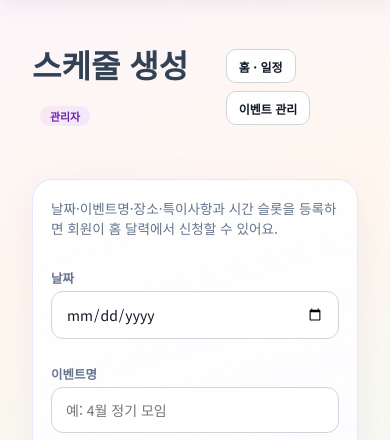
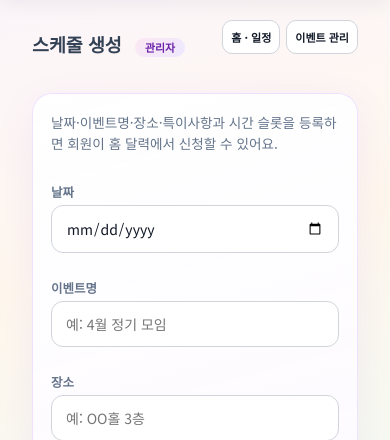
Before and after one commit to geniusKing0214/-, a FastAPI app: page /admin/events/new in a window 390 px wide. Shown: the part 99-539 px from the top of the page. Run offline with FastAPI, Linux system fonts and the light colour scheme; the visitor is signed in with stand-in values (Sample User, id 1); tables that the repository leaves empty hold one stand-in row (values such as "Sample post"); parts of the project's set-up code (start-up, migrations or seed data) failed here and were passed over.

Commit message:
Fix mobile schedule-create header nav buttons on one row
Co-authored-by: Cursor <cursoragent@cursor.com>

```diff
--- a/app/static/css/style.css
+++ b/app/static/css/style.css
@@ -940,6 +940,34 @@ textarea {
     gap: 8px;
 }
 
+/* 스케줄 생성·편집 등: 제목 옆 홈/이벤트 버튼 모바일에서도 한 줄 */
+@media (max-width: 640px) {
+    .sched-create-page .page-header {
+        flex-wrap: nowrap;
+        align-items: flex-start;
+        gap: 8px;
+    }
+
+    .sched-create-page .page-header h1 {
+        flex: 1 1 auto;
+        min-width: 0;
+        font-size: 1.15rem;
+        line-height: 1.35;
+    }
+
+    .sched-create-page .admin-schedule-header-actions {
+        flex-wrap: nowrap;
+        flex-shrink: 0;
+        gap: 6px;
+    }
+
+    .sched-create-page .admin-schedule-header-actions .btn-sm {
+        padding: 0 8px;
+        font-size: 11px;
+        white-space: nowrap;
+    }
+}
+
 .admin-schedule-toolbar {
     margin-bottom: 20px;
 }
--- a/app/templates/base.html
+++ b/app/templates/base.html
@@ -8,7 +8,7 @@
     <link rel="preconnect" href="https://fonts.googleapis.com">
     <link rel="preconnect" href="https://fonts.gstatic.com" crossorigin>
     <link href="https://fonts.googleapis.com/css2?family=Noto+Sans+KR:wght@400;500;600;700;800&display=swap" rel="stylesheet">
-    <link rel="stylesheet" href="/static/css/style.css?v=20260504">
+    <link rel="stylesheet" href="/static/css/style.css?v=20260505">
 </head>
 <body>
     <div class="nav-mobile-backdrop" id="navMobileBackdrop" hidden aria-hidden="true"></div>
```
